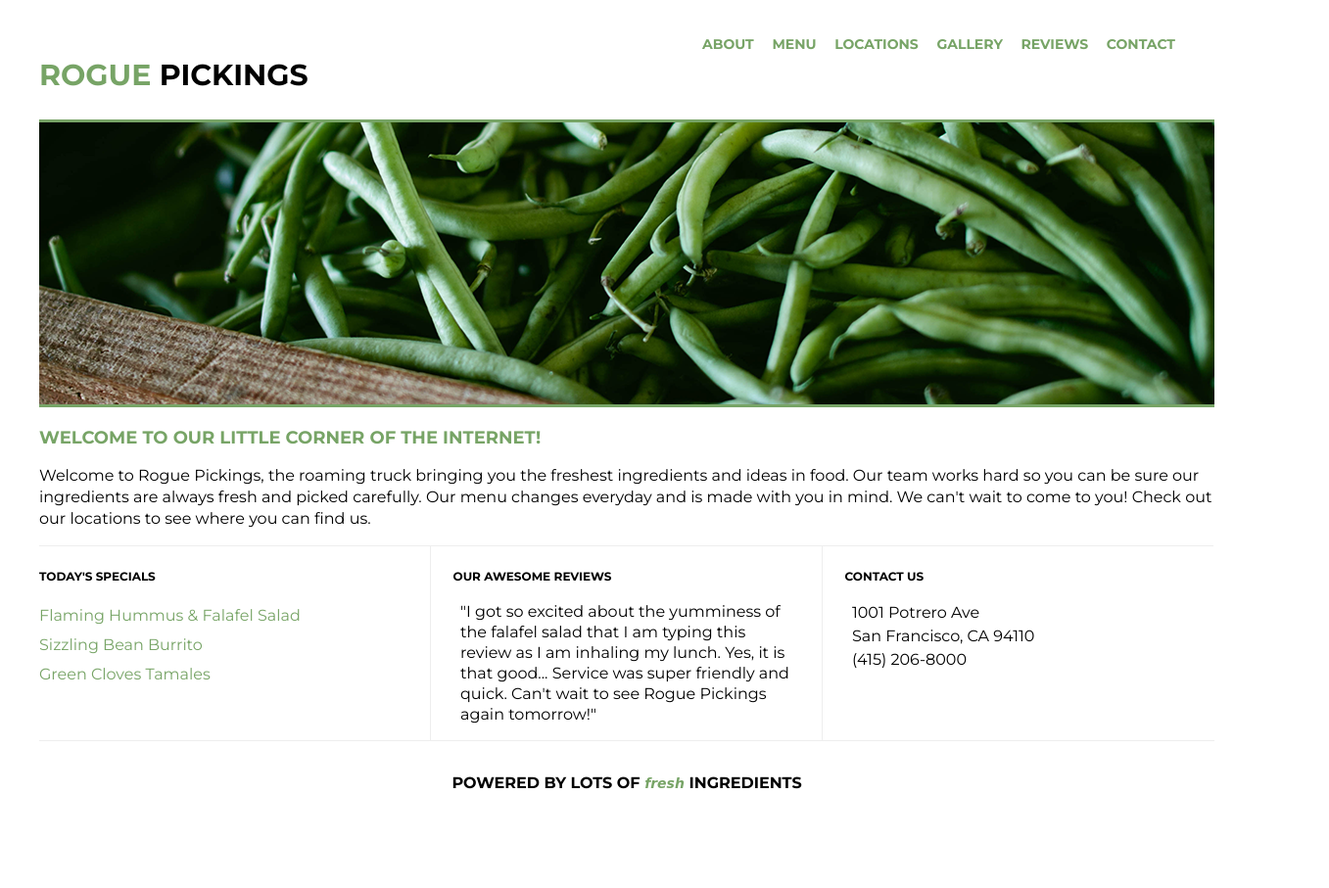
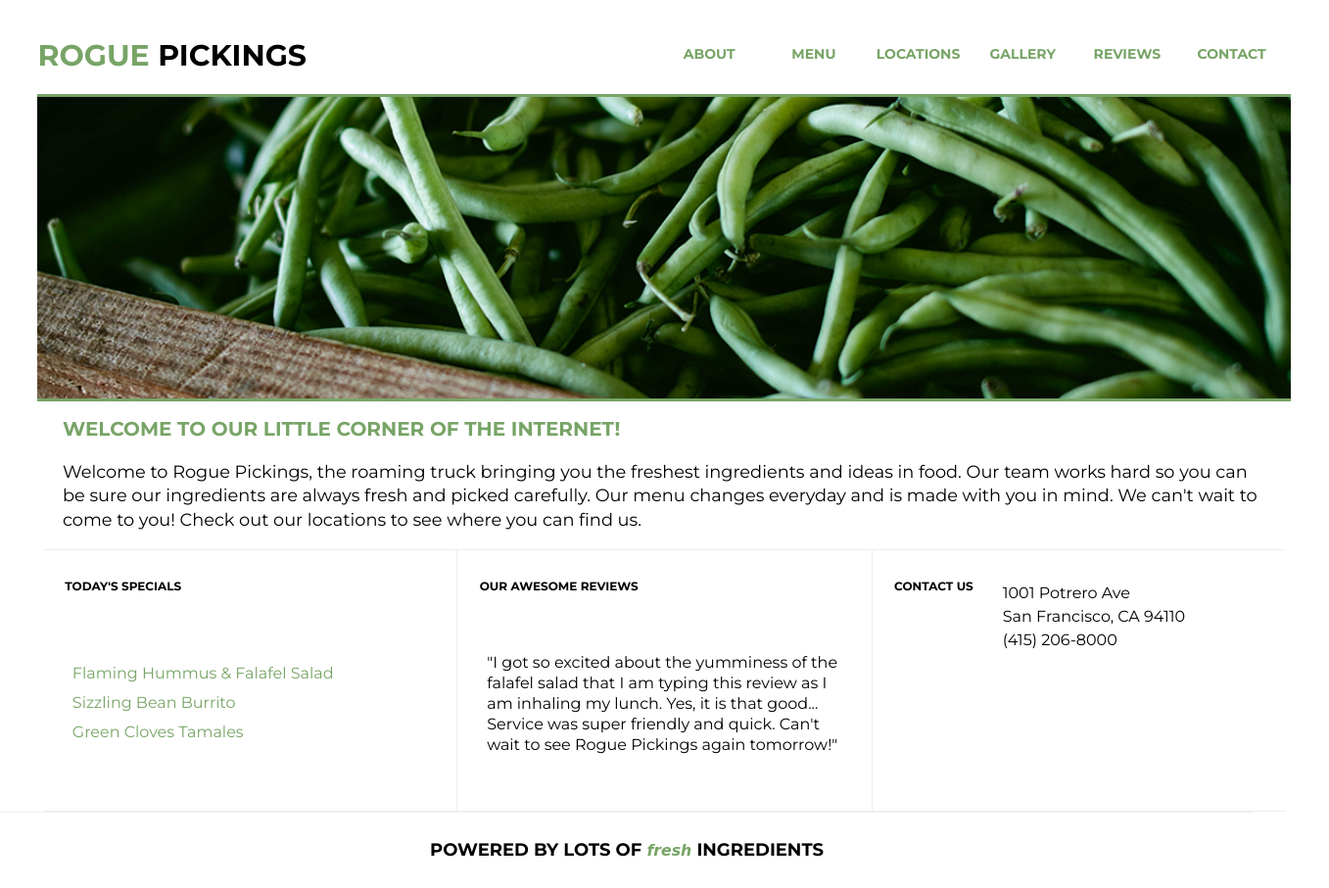
Before and after one commit to elenagreco/rogue-pickings, a plain HTML site: page index.html in a window 1280 px wide. Shown: the whole page at 98% size, 1357 px wide, since content can reach past the window. Before the commit the page ends 843 px from the top, so only its background shows below. Drawn offline with Linux system fonts and the light colour scheme; a web font is replaced by a local one.

Commit message:
Add flexboxes

```diff
--- a/css/main.css
+++ b/css/main.css
@@ -1,85 +1,143 @@
 /****** BASE STYLES *****/
 
-@font-face{
+@font-face {
 	font-family: 'Wisdom Script';
 	src: url('../fonts/wisdom-script.otf') format('opentype');
 }
 
 html {
-    font-size:16px;
-}
-
-header, body {
-    color: #000000;
-    font-family: 'Montserrat', sans-serif;
+    font-size: 16px;
+    height: 100%;
 }
 
 body {
-    margin: 0 auto;
-    width: 1200px;
+    color: #000000;
+    font-family: 'Montserrat', sans-serif;
+    margin: auto;
     font-size: 1em;
+    height: 100%;
+    width: 100%;
 }
-
-.half-width {
-    float: left;
-    width: 600px;
-}
-
 
 /***** HEADER *****/
 
-header {
-	font-size: .875em;
+.main-header {
+    font-size: 2.625em;
+    text-align: center;
+    margin: auto;
+    width: 98%;
+    padding: 0 1%;
+    display: flex;
+    justify-content: center;
+    align-items: center;
+    flex-flow: row wrap;
 }
 
-header h1 {
+.header-wrapper {
+    width: 100%;
+    display: flex;
+    justify-content: center;
+    align-items: center;
+}
+
+header div h1 {
     font-size: 2.143em;
     line-height: 1.643em;
-    padding: 1.071em 0px 0px 0px;
+    padding: 1.071em 0px 0.5em 0px;
     text-transform: uppercase;
-}
-
-div {
-    display: block;
+    margin: 0;
+    width: 100%;
+    border-bottom: 0.167em solid #77a466;
 }
 
 header span {
     color: #77a466;
+    width: 98%;
 }
 
 nav {
-    float: right;
-    padding: 1.428em 1.786em 1.071em 0px;
+    width: 100%;
+    display: flex;
+    justify-content: center;
+    align-items: center;
+}
 
+nav ul {
+    padding: 0;
+    width: 100%;
 }
 
 nav ul li {
-    display: inline-block;
+    text-align: center;
+    text-decoration: none;
+    padding: 0.75em 0;
+    list-style: none;
+    width: 100%;
+    display: flex;
+    justify-content: center;
+    align-items: center;
 }
 
 nav ul li a {
     color: #77a466;
     display: block;
     font-size: 1em;
-    font-weight: bold;
+    font-weight: 700;
     line-height: 1.643em;
-    padding-right: 1.0714em;
+    text-transform: uppercase;
     text-decoration: none;
-    text-transform: uppercase;
 }
 
 
 /***** TOP SECTION ******/
 
+main {
+    width: 100%;
+    padding: 0 3%;
+    margin: auto;
+    display: flex;
+    justify-content: center;
+    align-items: center;
+    flex-flow: row wrap;
+}
+
 .top-section {
-    font-size: 1.125em;
+    font-size: 3.375em;
+    margin: 0;
+    display: flex;
+    justify-content: center;
+    align-items: center;
+    flex-flow: row wrap;
+}
+
+.main-image {
+    width: 100%;
+    margin: auto;
+    display: flex;
+    justify-content: center;
+    align-items: center;
 }
 
 .main-image img {
 	border-bottom: 0.167em solid #77a466;
     border-top: 0.167em solid #77a466;
+    margin: 0;
+    width: 100%;
+    display: flex;
+    justify-content: center;
+    align-items: center;
 }
 
+img {
+    height: 100%;
+    width: 100%;
+}
+
+.top-section-welcome {
+    padding: 0 2%;
+    width: 96%;
+
+}
 
 h2 {
     color: #77a466;
@@ -99,11 +157,13 @@ h2 {
 
 .section-one, .section-two, .section-three {
     border-top: 0.0625em solid #eee;
-    float: left;
     height: auto;
     padding-top: 0.625em;
-    width: 24.938em;
-    font-size: 1em;
+    font-size: 3em;
+    margin: auto;
+    display: block;
+    width: 100%;
+
 }
 
 .section-one h3, .section-two h3, .section-three h3 {
@@ -116,22 +176,21 @@ h2 {
     list-style: none;
     padding: 0;
 }
+
 .section-one li {
     color: #77a466;
     font-size: 1em;
     font-weight: normal;
     line-height: 1.875em;
+    padding: 0px 1.875em;
 }
 
+.section-one h3,
 .section-two h3,
 .section-three h3{
-	   padding-left: 1.875em;
+	padding-left: 1.875em;
 }
 
-.section-two {
-    border-left: 0.063em solid #eee;
-    border-right: 0.063em solid #eee;
-}
 
 .section-two p {
     font-size: 1em;
@@ -153,10 +212,12 @@ footer {
     border-top: 0.063em solid #eee;
     clear: both;
     padding: 0.938em 0px;
+    width: 100%;
+    margin: auto;
 }
 
 footer p {
-    font-size: 1em;
+    font-size: 2.25em;
     font-weight: bold;
     line-height: 1.438em;
     text-align: center;
@@ -170,3 +231,97 @@ footer span {
   	color: #77a466;
     font-size: 0.875em;
 }
+
+
+/* TABLET STYLES ================================= */
+
+@media (min-width: 768px) {
+
+body {
+    font-size: 0.5em;
+}
+
+.main-header {
+    width: 100%;
+    margin: auto;
+    padding: 0 3%;
+}
+
+.top-section {
+    font-size: 2.5em;
+}
+
+.bottom-section {
+    display: flex;
+    justify-content: center;
+    align-items: center;
+    flex-flow: row nowrap;
+}
+
+.section-one, .section-two, .section-three {
+    font-size: 2em;
+    width: 33%;
+    height: 250px;
+    margin: 0;
+    border-bottom: 0.0625em solid #eee;
+    display: flex;
+    justify-content: left;
+    align-items: flex-start;
+    flex-flow: wrap;
+    padding-top: 1em;
+}
+
+.section-two, .section-three {
+    border-left: 0.0625em solid #eee;
+}
+
+.bottom-section h3 {
+    padding-top: 1em;
+    margin: 0;
+}
+
+.menu {
+    margin: 0;
+}
+}
+
+
+/* DESKTOP STYLES ================================ */
+
+@media (min-width: 940px) {
+
+.main-header {
+    font-size: 1.75em;
+    width: 100%;
+    text-align: left;
+    display: flex;
+}
+
+.header-wrapper {
+    width: 50%;
+    float: left;
+}
+
+.header-wrapper h1 {
+    float: left;
+    border-bottom: none;
+}
+
+nav {
+    width: 50%;
+}
+
+nav ul {
+    display: flex;
+    justify-content: space-between;
+    align-items: center;
+    flex-flow: row nowrap;
+}
+
+
+nav ul li a {
+    line-height: 1.643em;
+    padding-top: 1em;
+    padding-right: 1.0714em;
+}
+}
--- a/index.html
+++ b/index.html
@@ -12,11 +12,10 @@
     <body>
 
 <!-- HEADER -->
-        <header>
-            <div class="half-width">
+        <header class="main-header">
+            <div class="header-wrapper">
                 <h1><span>Rogue</span> Pickings</h1>
             </div>
-            <div class="half-width">
             <nav>
                 <ul>
                     <li><a href="#about">About</a></li>
@@ -27,14 +26,12 @@
                     <li><a href="#contact">Contact</a></li>
                 </ul>
             </nav>
-            </div>
         </header>
+<!-- TOP SECTION -->
         <main>
-
-<!-- TOP SECTION -->
             <section class="top-section">
-                <div class="main-image"><img src="img/hero.png" alt="Green Beans Image" /></div>
-                <div>
+                <figure class="main-image"><img src="img/hero.png" alt="Green Beans Image" /></figure>
+                <div class="top-section-welcome">
                     <h2>Welcome to our little corner of the internet&excl;</h2>
                     <p id="welcome">Welcome to Rogue Pickings, the roaming truck bringing you the freshest ingredients and ideas in food.  Our team works hard so you can be sure our ingredients are always fresh
                       and picked carefully.  Our menu changes everyday and is made with you in mind.  We can't wait to come to you&excl;  Check out our locations to see where you can find us.</p>
@@ -42,7 +39,7 @@
             </section>
 
 <!-- BOTTOM SECTION -->
-            <section>
+            <section class="bottom-section">
                 <div class="section-one">
                     <h3>Today&apos;s Specials</h3>
                     <ul class="menu">
@@ -63,13 +60,12 @@
                     &lpar;415&rpar; 206-8000</p>
                 </div>
             </section>
-
+        </main>
 <!-- FOOTER -->
         <footer>
             <div>
                 <p>Powered by lots of <span>fresh</span> ingredients</p>
             </div>
         </footer>
-          </main>
     </body>
 </html>
```
Also changed, not shown: 1 other file. Lines whose indentation alone changed are shown as unchanged.
